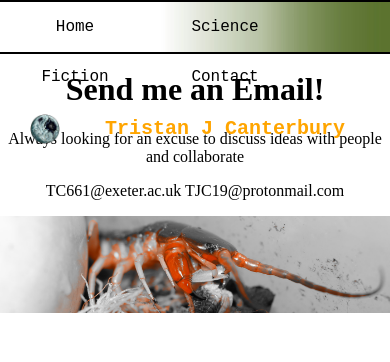
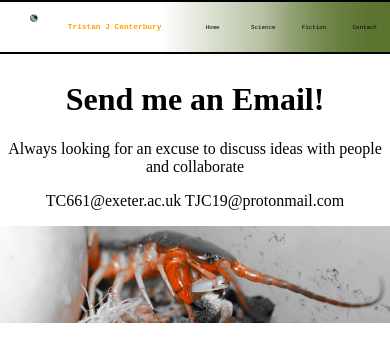
Before and after one commit to TJCanterbury/Portfolio, a Django app: page /contact/ in a window 390 px wide. Shown: the top 362 px of the page. Run offline with Django 5.2, Linux system fonts and the light colour scheme; data comes from the database, SQL or seed files in the repository.

Commit message:
Mobile friendly!

```diff
--- a/portfolio_project/portfolio/templates/base.html
+++ b/portfolio_project/portfolio/templates/base.html
@@ -14,8 +14,10 @@
 <body>
 <div class="navbar">
     <div class="nav-links">
-        <a href="{% url 'home' %}" class="{% if request.path == '/' %}active{% endif %}">Home</a>
 
+      <div class="dropdown">
+        <a href="{% url 'home' %}" class="dropbtn">Home</a>
+      </div>
       <div class="dropdown">
         <button class="dropbtn">Science
           <i class="fa fa-caret-down"></i>
@@ -33,7 +35,7 @@
         </button>
         <div class="dropdown-content" style="overflow:visible">
           <a href="{% url 'prints' %}" class="{% if request.path == '/prints/' %}active{% endif %}">Illustrations</a>
-          <a href="{% url 'heretics' %}" class="{% if request.path == '/heretics/' %}active{% endif %}">Story: Heretics of Xathia</a>
+          <a href="{% url 'heretics' %}" class="{% if request.path == '/heretics/' %}active{% endif %}">Heretics of Xathia</a>
           <a href="{% url 'sketches' %}" class="{% if request.path == '/sketches/' %}active{% endif %}">Sketches </a>
         </div>
       </div>
--- a/portfolio_project/portfolio/templates/portfolio/home.html
+++ b/portfolio_project/portfolio/templates/portfolio/home.html
@@ -5,7 +5,9 @@
 {% block content %}
 <link rel="stylesheet" type="text/css" href="{% static 'css/Profile.css' %}">
 <div class="profile">
-    <img src="{% static 'Images/Marshes.jpg' %}"  alt="Tristan's Profile Photo" style="width: auto; max-height: 400px; margin-right: 20px;">
+    <div class="profile_image">
+    <img src="{% static 'Images/ProfileNevis.jpg' %}"  alt="Tristan's Profile Photo" style="width: auto; max-height: 400px; margin-right: 20px;">
+    </div>
     <div class="profile-info" style="white-space: pre-line;">
         <p>{{ profile.description }}</p>
     </div>
--- a/portfolio_project/static/css/Tabs.css
+++ b/portfolio_project/static/css/Tabs.css
@@ -16,15 +16,16 @@ body {
     padding: 0 !important; /* Remove padding */
     border-bottom: 2px solid black;
     border-top: 2px solid black;
+    font-size: calc(1.5vw);
 }
 .content {
-    padding-top: 50px; /* Add padding to the top of the content */
+    padding-top: 60px; /* Add padding to the top of the content */
     /* Adjust as needed based on the height of the navbar */
 }
 
 .navbar .icon img {
     float: left;
-    width: 30px;
+    width: calc(2vw);;
     height: auto;
     margin-right: 0px;
     padding: 12px 30px 0;
@@ -35,11 +36,12 @@ body {
     float: Left; /* Float name to the right */
     color: orange !important; /* Text color */
     height: 50px;
-    padding: 15px;
-    font-size: 20px;
+    font-size: calc(2vw);
     font-weight: bold;
     font-family: "Courier New";
-    vertical-align: middle; /* Align the icon vertically */
+    display: flex;
+    justify-content: center;
+    align-items: center;
 }
 
 .nav-links {
@@ -50,11 +52,10 @@ body {
     float: left;
     /*display: block;*/
     color: black;
-    width: 150px;
+    width: calc(13vw);
     height: 50px;
     /*text-align: center;*/
-    text-decoration: none;/
-    font-size: 18px;
+    text-decoration: none;
     font-family: "Courier New";
     display: flex;
     justify-content: center;
@@ -73,11 +74,10 @@ body {
 .nav-links a, .dropbtn {
     display: inline-block;
     color: black;
-    width: 150px;
+    width: inherit;
     height: 50px;
     text-align: center;
-    text-decoration: none;/
-    font-size: 18px;
+    text-decoration: none;
     font-family: "Courier New";
     display: flex;
     justify-content: center;
@@ -91,6 +91,9 @@ body {
 /* The dropdown container */
 .dropdown {
   float: left;
+
+  width:calc(13vw);
+  font-size: calc(1.5vw);
 }
 
 /* Dropdown button */
@@ -113,6 +116,7 @@ body {
     overflow: auto;
     display: none;
     position: absolute;
+    width:inherit;
     border-top: 2px solid black;
     border-bottom: 2px solid black;
     background-color: #b7e04e;
@@ -123,6 +127,7 @@ body {
 .dropdown-content a {
   float: inherit;
   color: black;
+  width:inherit;
   align-items: center;
   text-decoration: none;
   height:50px;
@@ -132,6 +137,7 @@ body {
 .dropdown-content a:hover {
   background-color: #ddd;
   height:50px;
+  width:inherit;
 }
 
 /* Show the dropdown menu on hover */
```
Also changed, not shown: portfolio_project/static/css/Profile.css (+10 -4 lines).
